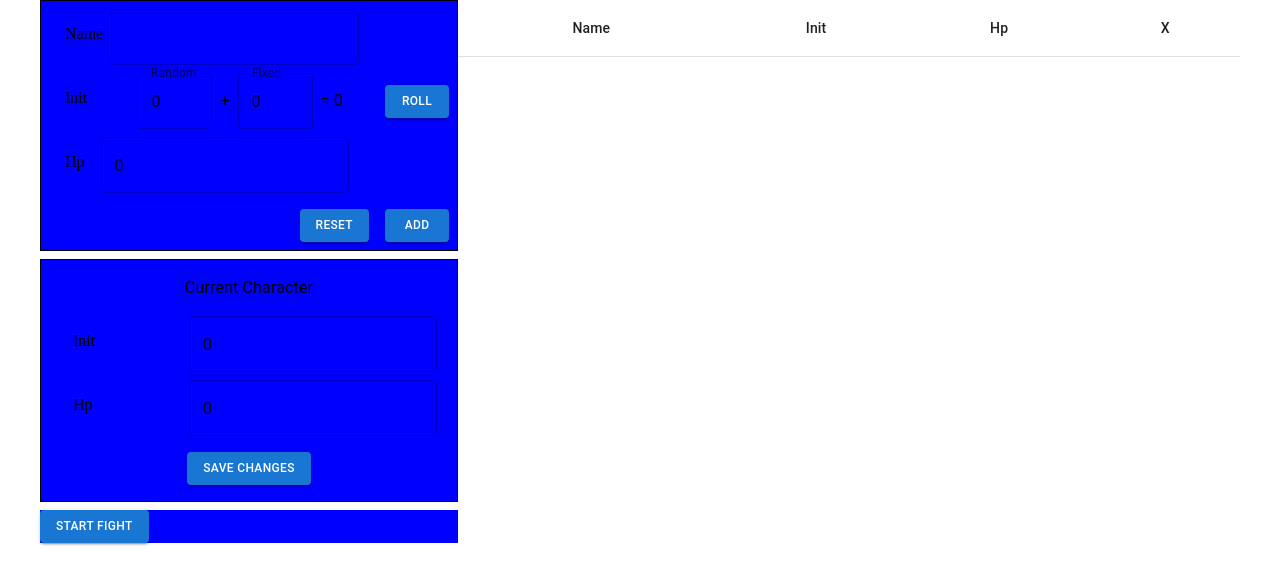
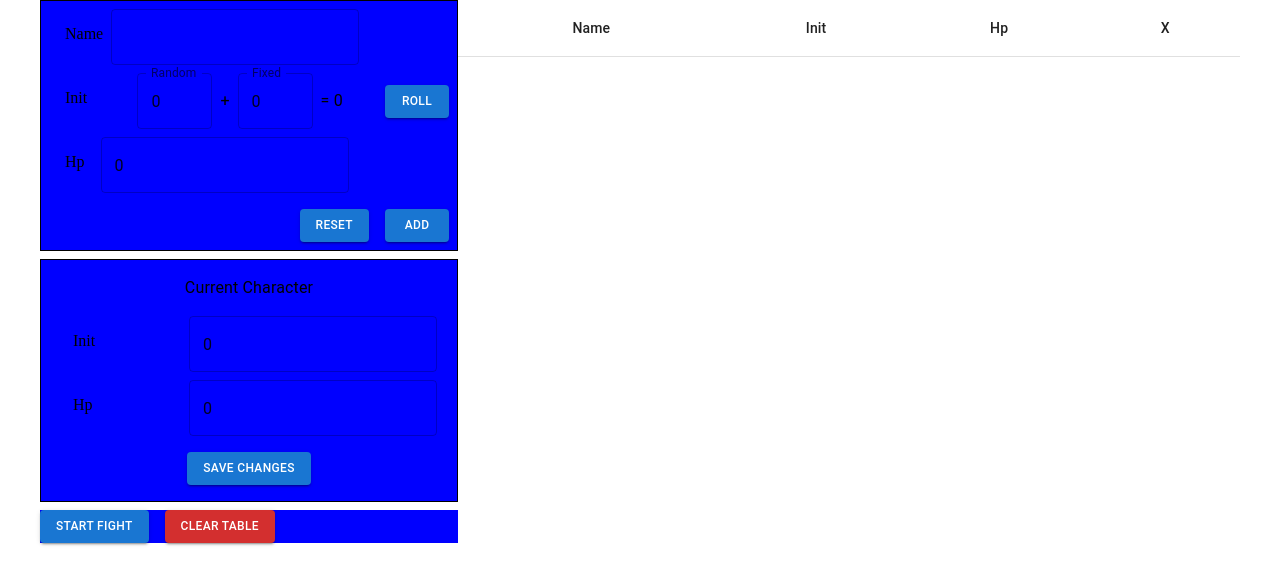
Before and after one commit to BertrandDubillon/DD_Init-helper, a Next.js app: page / in a window 1280 px wide. Shown: the top 584 px of the page. Built offline with nearby package versions, Linux system fonts and the light colour scheme.

Commit message:
Clear all button done, puts the app in a clean state

```diff
--- a/app/AddNewChar.jsx
+++ b/app/AddNewChar.jsx
@@ -2,7 +2,7 @@ const { Box, TextField, Typography, Button } = require("@mui/material");
 const { useState, useEffect } = require("react");
 
 // Component to add a new Character to the state
-function AddNewChar({ addCharacter,charactersArray }) {
+function AddNewChar({ addCharacter,charactersArray, addNewCharTrigger }) {
     const defaultName = "";
     const defaultInit = 0;
     const defaultHP = 0;
@@ -16,6 +16,15 @@ function AddNewChar({ addCharacter,charactersArray }) {
     const [totalInit, setTotalInit] = useState(defaultTotalInit);
 
     useEffect(() => setTotalInit(init * 1 + fixedInit * 1), [init, fixedInit]);
+    useEffect(()=> clearWindow(),[addNewCharTrigger]);
+
+    // function to reset the window
+    const clearWindow = ()=>{
+        setName(defaultName);
+        setHp(defaultHP);
+        setInit(defaultInit);
+        setFixedInit(defaultFixedInit);
+    };
 
     return (
       <Box
@@ -115,11 +124,7 @@ function AddNewChar({ addCharacter,charactersArray }) {
             <Button
               variant="contained"
               color="primary"
-              onClick={() => {
-                setName(defaultName);
-                setHp(defaultHP);
-                setInit(defaultInit);
-                setFixedInit(defaultFixedInit);
+              onClick={() => {clearWindow
               }}
             >
               Reset
--- a/app/InitTable.jsx
+++ b/app/InitTable.jsx
@@ -24,7 +24,19 @@ const InitTable = forwardRef(function InitTable({ sortedCharactersArray, deleteC
         rowEl.scrollIntoView({ behavior: "smooth", block: "center" });
       }
     },
+      // Delete a ref from the table when deleting a character from the table
+
+      clear(id) {
+        delete rowRefs.current[id];
+      },
+
+      // Clears the ref object when resetting the table
+      clearAllRefs() {
+        rowRefs.current = {};
+      }
   }));
+
+
 
   // Colors the background of rows according to some rules.
   function rowBgColor(character) {
--- a/app/LogicBar.jsx
+++ b/app/LogicBar.jsx
@@ -3,7 +3,7 @@ import AddNewChar from "./AddNewChar";
 import EditSelectedChar from "./EditSelectedChar";
 import Turns from "./Turns";
 
-const LogicBar = ({characterToEdit, updateSelectedCharacter, addCharacter, isStartPressed, turnCounter, handleNextTurn, resetTurns, focusCharacter}) => {
+const LogicBar = ({characterToEdit, updateSelectedCharacter, addCharacter, isStartPressed, turnCounter, handleNextTurn, resetTurns, clearTable, addNewCharTrigger}) => {
 
     return (
         <Box flex={1}
@@ -11,9 +11,9 @@ const LogicBar = ({characterToEdit, updateSelectedCharacter, addCharacter, isSta
         top: 0,
          }} >
             <Stack direction="column" gap={1}  >
-                <Box flex={2} sx={{bgcolor: 'blue'}}><AddNewChar addCharacter={addCharacter}/></Box>
+                <Box flex={2} sx={{bgcolor: 'blue'}}><AddNewChar addCharacter={addCharacter} addNewCharTrigger={addNewCharTrigger}/></Box>
                 <Box flex={2} sx={{bgcolor: 'blue'}}><EditSelectedChar characterToEdit={characterToEdit}  updateSelectedCharacter={updateSelectedCharacter} addCharacter={addCharacter}/></Box>
-                <Box flex={1} sx={{bgcolor: 'blue'}}><Turns isStartPressed={isStartPressed} turnCounter={turnCounter} handleNextTurn={handleNextTurn} resetTurns={resetTurns} focusCharacter={focusCharacter}></Turns></Box>
+                <Box flex={1} sx={{bgcolor: 'blue'}}><Turns isStartPressed={isStartPressed} turnCounter={turnCounter} handleNextTurn={handleNextTurn} resetTurns={resetTurns} clearTable={clearTable}></Turns></Box>
             </Stack>
         </Box>
 
--- a/app/Turns.jsx
+++ b/app/Turns.jsx
@@ -1,23 +1,25 @@
+import { Height } from "@mui/icons-material";
 import { Box, Button, Stack } from "@mui/material";
 import { useState } from "react";
 
-const Turns = ({handleNextTurn, resetTurns, isStartPressed, turnCounter, focusCharacter}) => {
+const Turns = ({handleNextTurn, resetTurns, isStartPressed, turnCounter, clearTable}) => {
 
 
 
       return(
 
     isStartPressed ? (
-      <Stack gap={2}>
-        <Button variant="contained" type="button" onClick={handleNextTurn}>
+      <Stack direction="row" gap={2}>
+        <Box sx={{height : "50", width : "100", alignContent : 'center', p: 1}}>TURN {turnCounter}</Box>
+        <Button variant="contained" type="button" sx={{width : "100"}} onClick={handleNextTurn}>
           Next
-          {turnCounter}
         </Button>
         <Button variant="contained" type="button" onClick={resetTurns}>
-          Reset
+          Stop
         </Button>
       </Stack>
     ) : (
+      <Stack direction="row" gap={2}>
       <Button
         variant="contained"
         type="button"
@@ -25,6 +27,16 @@ const Turns = ({handleNextTurn, resetTurns, isStartPressed, turnCounter, focusCh
       >
         Start Fight
       </Button>
+      <Button
+      variant="contained"
+      type="button"
+      color="error"
+      onClick={clearTable}
+    >
+      Clear Table
+    </Button>
+    </Stack>
+
     ))
 
 };
--- a/app/page.js
+++ b/app/page.js
@@ -31,9 +31,9 @@ export default function Home() {
   const [charactersArray, setCharactersArray] = useState([]);
   const [sortedCharactersArray, setSortedCharactersArray] = useState([]);
   const [isStartPressed, setIsStartPressed] = useState(false);
-  const [turnCounter, setTurnCounter] = useState(0);
-
+  const [turnCounter, setTurnCounter] = useState(1);
   const [isNextTurnTriggered, setIsNextTurnTriggered] = useState(false);
+  const [addNewCharTrigger, setAddNewCharTrigger] = useState(0);
   //ID counter, used to make sure every character has a different key
   const [currentID, setCurrentID] = useState(1);
   const [characterToEdit, setCharacterToEdit] = useState({
@@ -41,15 +41,39 @@ export default function Home() {
     init: 0,
     hp: 0,
   });
+
+  // Function to reset the state when pressing the 'clear table' button
+  const clearTable = () => {
+    setCharactersArray([]);
+    setTurnCounter(1);
+    setCurrentID(1);
+    setCharacterToEdit({ name: "", init: 0, hp: 0,})
+    clearAllRefs();
+    //trigger to reset the AddNewChar component (local state), using UseEffect in it.
+    setAddNewCharTrigger(prev => prev+1);
+
+    };
+
   //reference for the character focus function (forwarded by the table)
   const focusRef = useRef(null)
-  // function to pass to the next turn button
+  // function to pass to the next turn button for focusing on the right row
   const focusCharacter = (id) => {
-    console.log('hi' + focusRef.current)
- if (focusRef.current) {
-  focusRef.current.scrollToRow(id)
- }
+    if (focusRef.current) {
+      focusRef.current.scrollToRow(id)
   }
+  };
+  // Function to clear the ref when deleting a character
+  const delCharacterRef = (id) => {
+    if (focusRef.current){
+      focusRef.current.clear(id)
+    }
+  };
+  // Function to clear all refs when resetting the table
+  const clearAllRefs = () => {
+    if (focusRef.current) {
+      focusRef.current.clearAllRefs()
+  }
+  };
   // Sorting from highest to lowest Initiative
   useEffect(() => {
     setSortedCharactersArray(
@@ -75,7 +99,7 @@ export default function Home() {
 
   //Function to reset the Turn Feature
   const resetTurns = () => {
-    setTurnCounter(0);
+    setTurnCounter(1);
       setCharactersArray(
       charactersArray.map((char) => {
         return {
@@ -219,13 +243,14 @@ export default function Home() {
     }
   };
 
-  //Function to delete a character from the list.
+  //Function to delete a character from the list. Also removes the ref (handling focus) from the table
   const deleteCharacter = (characterID) => {
     const newCharacterArray = charactersArray.filter((char) => {
       return char.id !== characterID;
     });
 
     setCharactersArray(newCharacterArray);
+    delCharacterRef(characterID);
   };
 
   //Function to get the selected character to display it in the edit window
@@ -268,6 +293,8 @@ export default function Home() {
         characterToEdit={characterToEdit}
         addCharacter={addCharacter}
         selectedCharacter={selectedCharacter}
+        clearTable={clearTable}
+        addNewCharTrigger={addNewCharTrigger}
       />
       <MainSection
         focusRef = {focusRef}
```
Also changed, not shown: app/Todo.md (+1 -2 lines).
